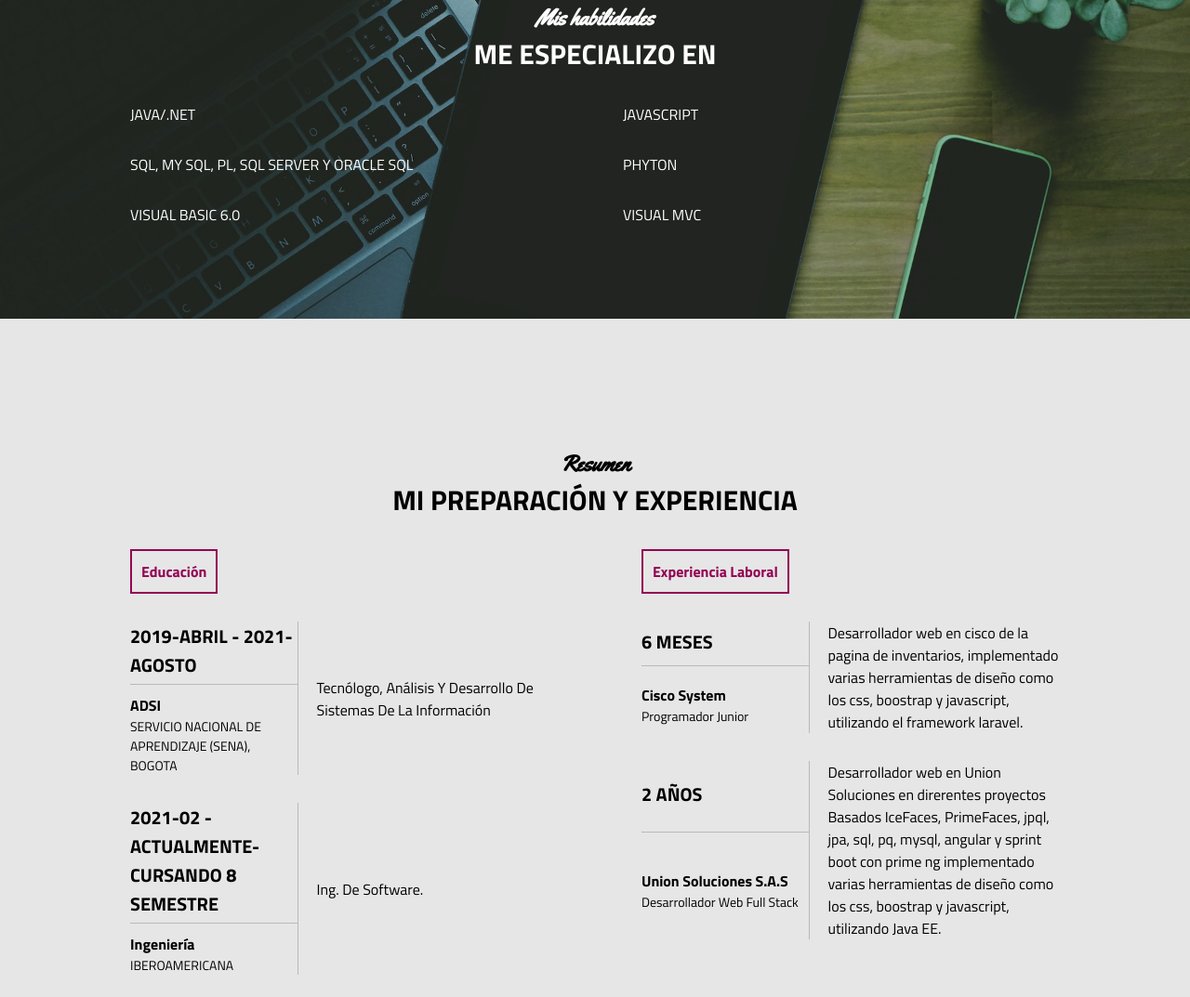
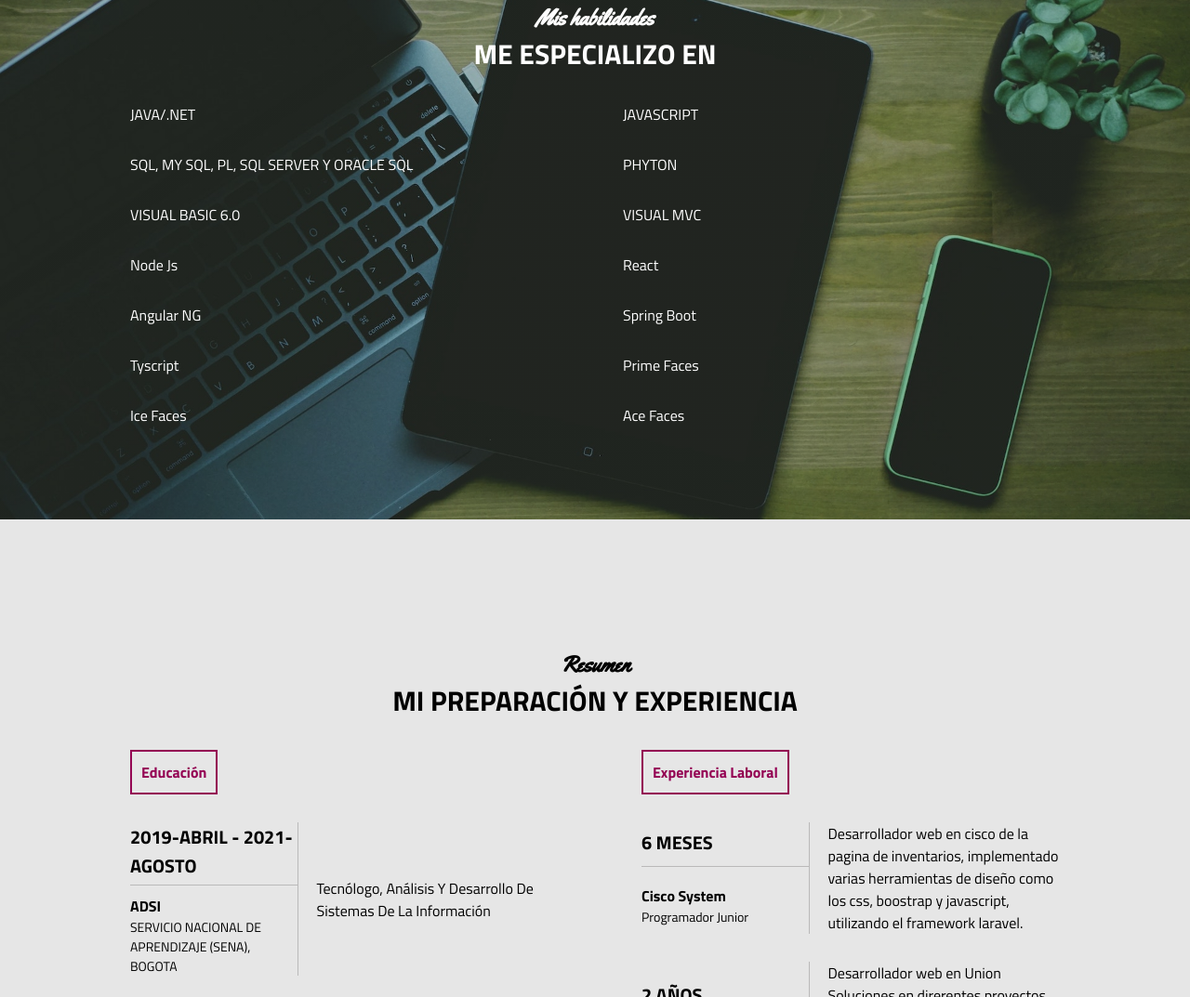
Before and after one commit to Henry559559/CVHenryVega, a plain HTML site: page index.html in a window 1280 px wide. Shown: the part 2125-3198 px from the top of the page at 93% size. Drawn offline with Linux system fonts and the light colour scheme.

Commit message:
Update index.html
se agrega mas lenguajes de programacion.

```diff
--- a/index.html
+++ b/index.html
@@ -112,6 +112,38 @@
                 </div>
                 <div class="col">
                     <span>VISUAL MVC</span>
+                </div>
+            </div>
+            <div class="fila">
+                <div class="col">
+                    <span>Node Js</span>
+                </div>
+                <div class="col">
+                    <span>React</span>
+                </div>
+            </div>
+            <div class="fila">
+                <div class="col">
+                    <span>Angular NG</span>
+                </div>
+                <div class="col">
+                    <span>Spring Boot</span>
+                </div>
+            </div>
+            <div class="fila">
+                <div class="col">
+                    <span>Tyscript</span>
+                </div>
+                <div class="col">
+                    <span>Prime Faces</span>
+                </div>
+            </div>
+             <div class="fila">
+                <div class="col">
+                    <span>Ice Faces</span>
+                </div>
+                <div class="col">
+                    <span>Ace Faces</span>
                 </div>
             </div>
         </div>
```
